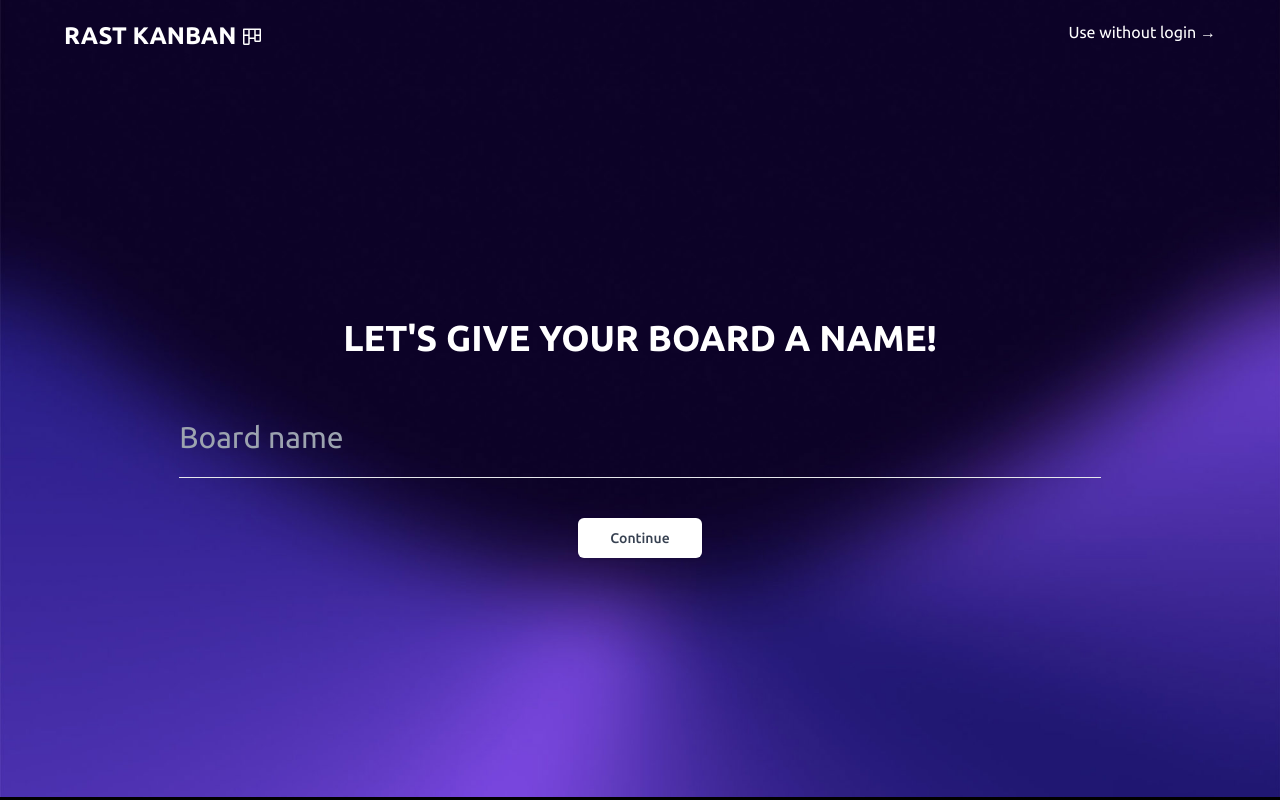
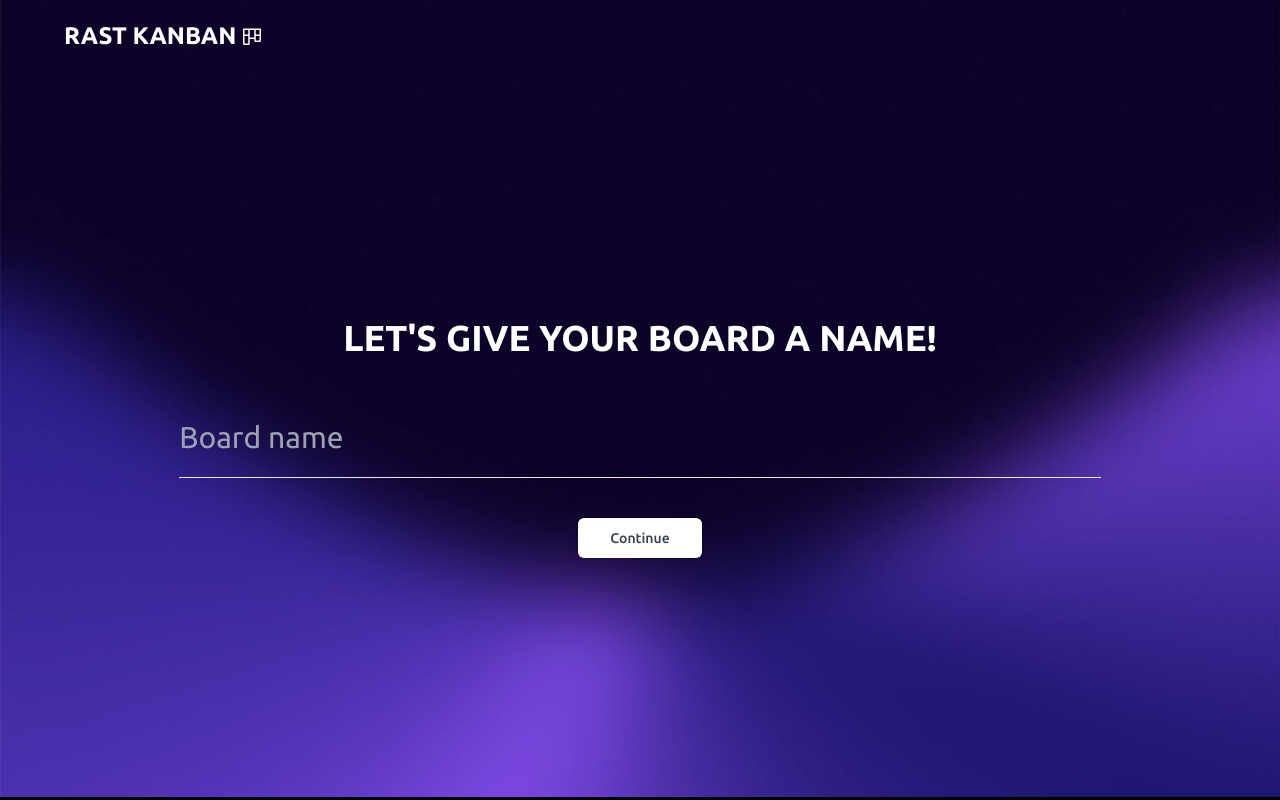
Before and after one commit to tfihsdeR/kanbantask-frontend, a Next.js app: page /onboarding in a window 1280 px wide. Built offline with nearby package versions, Linux system fonts and the light colour scheme.

Commit message:
1- upgraded some features 2- added dynamic navbar routing components

```diff
--- a/components/Navbar.tsx
+++ b/components/Navbar.tsx
@@ -1,24 +1,29 @@
 'use client'
 
-import { RootState } from '@/app/globalRedux/store'
 import Link from 'next/link'
 import React from 'react'
 import { PiKanban } from 'react-icons/pi'
-import { useSelector } from 'react-redux'
+import { usePathname } from 'next/navigation'
 
 const Navbar = () => {
-    const { boards, board } = useSelector((state: RootState) => state.kanbanBoard)
+    const pathname = usePathname()
+
+    const isMainPage = () => {
+        const result = pathname.split('/')[1] === '' ? true : false
+        console.log('result:', result)
+        console.log('pathname:', pathname.split('/')[1])
+
+        return result
+    }
 
     return (
         <div className="py-5 bg-transparent relative z-10 w-full">
             <div className="flex justify-between w-[90%] max-w-[1450px] mx-auto">
-                <Link href={!boards[0]?._id ? "/" : '/boards'} className="flex gap-1 items-center text-2xl font-bold uppercase">
+                <Link href={isMainPage() ? '/' : '/boards'} className="flex gap-1 items-center text-2xl font-bold uppercase">
                     <h1>Rast Kanban</h1>
                     <PiKanban />
                 </Link>
-                {!boards[0]?._id && (
-                    <Link href={"/boards"}>Use without login &#8594;</Link>
-                )}
+                <Link className={isMainPage() ? '' : 'hidden'} href={"/boards"}>Use without login &#8594;</Link>
             </div>
         </div>
     )
--- a/components/ui/Board.tsx
+++ b/components/ui/Board.tsx
@@ -7,7 +7,7 @@ import toast from 'react-hot-toast'
 import { IKanbanBoard, ITask, Status } from '@/types/types'
 import { DragDropContext, DropResult } from '@hello-pangea/dnd'
 import Column from './Column'
-import Loader from './Loader'
+import Loader from '../Loader'
 
 const Board: React.FC<{ board: IKanbanBoard }> = ({ board }) => {
     const dispatch = useDispatch<AppDispatch>();
--- a/components/ui/BoardCard.tsx
+++ b/components/ui/BoardCard.tsx
@@ -39,10 +39,6 @@ const BoardCard = ({
                 error: 'Failed to delete board.'
             }
         )
-    }
-
-    const handleNavigate = () => {
-        router.replace(navigate);
     }
 
     const handleUpdateBoard = (e: any) => {
@@ -120,7 +116,7 @@ const BoardCard = ({
                     <div>
                         <button
                             className="rounded-lg border-2 border-black px-1 font-normal text-sm active:scale-90 transition-all duration-200 cursor-pointer hover:bg-purple-600"
-                            onClick={handleNavigate}
+                            onClick={() => router.push(navigate)}
                         >
                             Tasks &#8594;
                         </button>
```
Also changed, not shown: components/Loader.tsx (renamed from components/ui/Loader.tsx).
